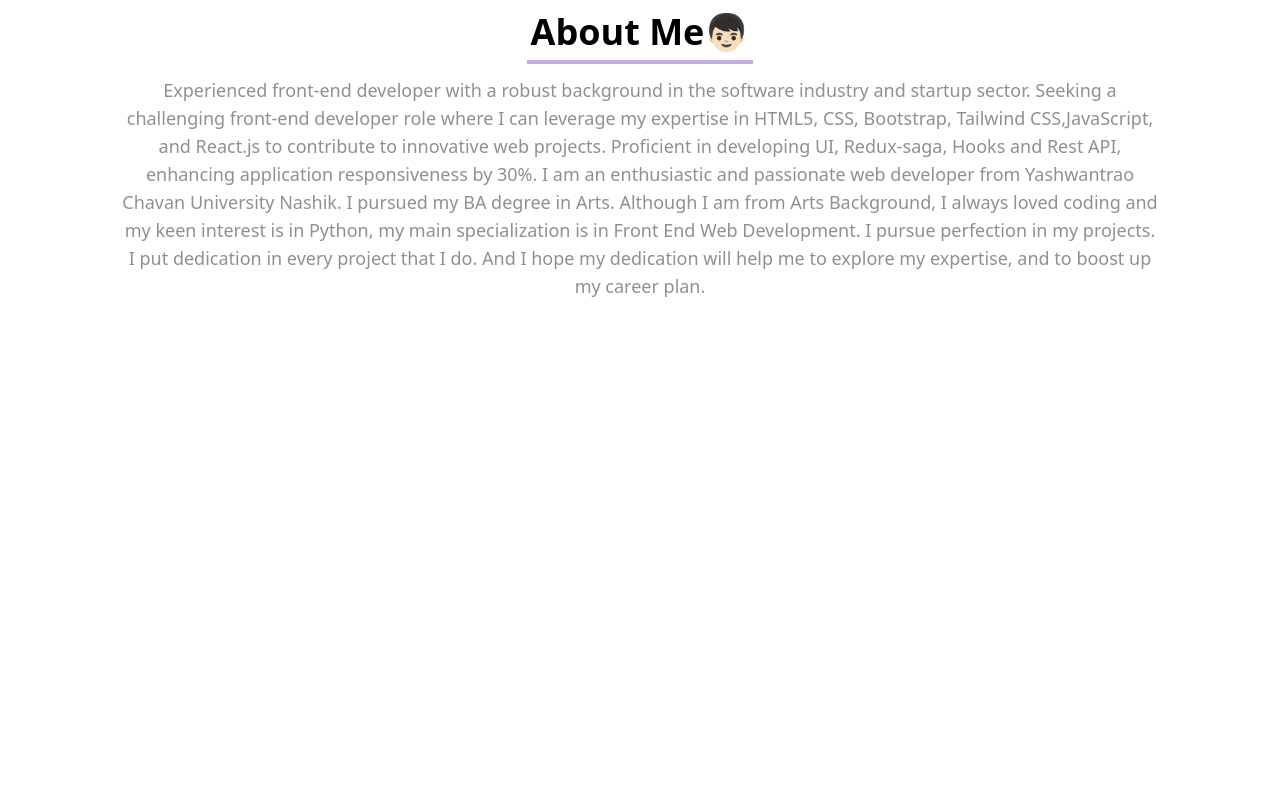
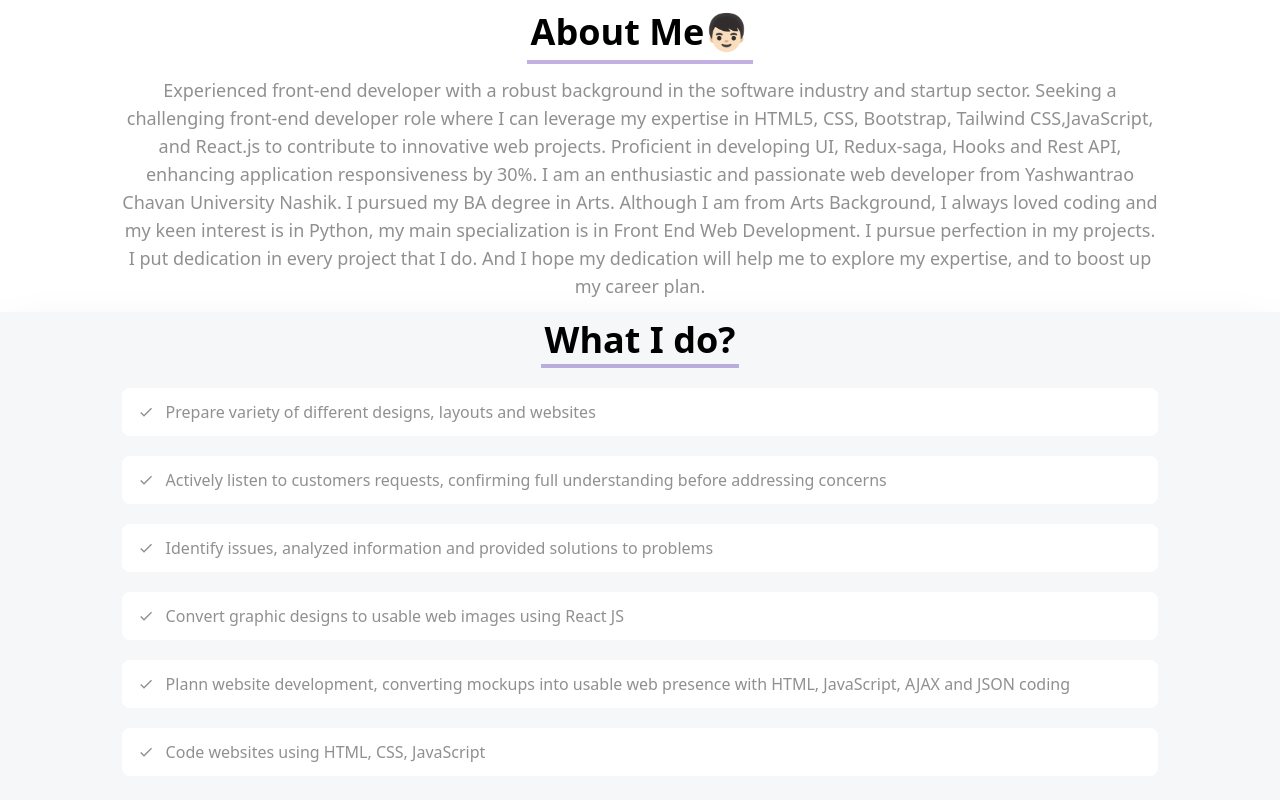
Before and after one commit to Dayaldonadkar/portfolio, a React (Create React App) app: page / in a window 1280 px wide. Shown: the part 2022-2822 px from the top of the page. Before the commit the page ends 2334 px from the top, so only its background shows below. Built offline with nearby package versions, Linux system fonts and the light colour scheme.

Commit message:
completed what i do

```diff
--- a/src/App.js
+++ b/src/App.js
@@ -12,6 +12,7 @@ const App = () => {
         <Navbar />
         <Home />
         <About />
+        <What />
       </BrowserRouter>
     </div>
   );
--- a/src/components/What.js
+++ b/src/components/What.js
@@ -1,9 +1,37 @@
 import React from "react";
+import CheckIcon from "@mui/icons-material/Check";
+
+const whatdata = [
+  "Prepare variety of different designs, layouts and websites",
+  "Actively listen to customers requests, confirming full understanding before addressing concerns",
+  "Identify issues, analyzed information and provided solutions to problems",
+  "Convert graphic designs to usable web images using React JS",
+  "Plann website development, converting mockups into usable web presence with HTML, JavaScript, AJAX and JSON coding",
+  "Code websites using HTML, CSS, JavaScript",
+];
 
 const What = () => {
   return (
-    <div>
-      <h1 className="text-4xl">What I do?</h1>
+    <div className="flex justify-center bg-[#F5F7F8] py-2 shadow-2xl">
+      <div className="w-[90%]">
+        <h1 className="text-4xl font-bold flex justify-center">
+          <span className="border-b-4 border-[#673AB7]/40 px-1 pb-1">
+            What I do?
+          </span>
+        </h1>
+        <div className="flex justify-center">
+          <div className="space-y-5 w-[90%] my-5">
+            {whatdata.map((user) => {
+              return (
+                <div className="px-4 py-3 text-[#909090]  space-x-3 flex items-center bg-[#FFFFFF] rounded-lg">
+                  <CheckIcon fontSize="smaller" />
+                  <p className="">{user}</p>
+                </div>
+              );
+            })}
+          </div>
+        </div>
+      </div>
     </div>
   );
 };
```
Also changed, not shown: src/components/Data.js (added).
